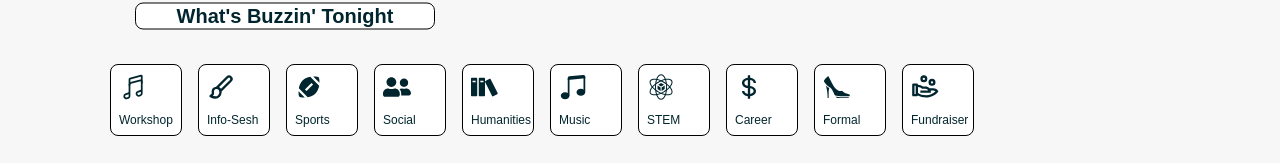
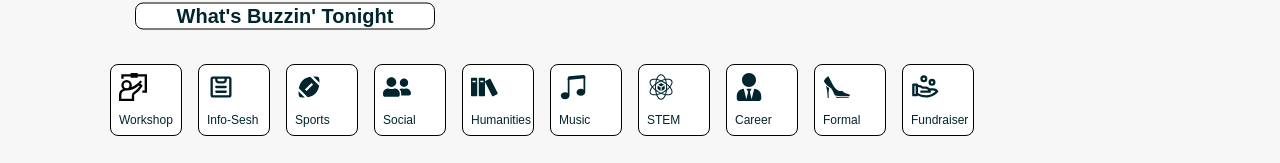
Before and after one commit to benweschler/buzz, a React (Create React App) app: page /feed in a window 1280 px wide. Shown: the part 251-414 px from the top of the page. Built offline with nearby package versions, Linux system fonts and the light colour scheme; no server answers.

Commit message:
Improve tag icons.

```diff
--- a/src/constants/Constants.js
+++ b/src/constants/Constants.js
@@ -1,24 +1,24 @@
-import {BiPaint} from "react-icons/bi";
-import {IoMusicalNotesOutline} from "react-icons/io5";
+import {CgClipboard} from "react-icons/cg";
+import {GrWorkshop} from "react-icons/gr";
 import {MdSportsFootball} from "react-icons/md";
 import {FaUserFriends} from "react-icons/fa";
 import {ImBooks} from "react-icons/im";
 import {BsMusicNoteBeamed} from "react-icons/bs";
 import {GiMaterialsScience} from "react-icons/gi";
-import {BiDollar} from "react-icons/bi";
+import {FaUserTie} from "react-icons/fa";
 import {GiHighHeel} from "react-icons/gi";
 import {RiHandCoinLine} from "react-icons/ri";
 
 export default class Constants {
   static tags = {
-    "Workshop": <IoMusicalNotesOutline/>,
-    "Info-Sesh": <BiPaint/>,
+    "Workshop": <GrWorkshop/>,
+    "Info-Sesh": <CgClipboard/>,
     "Sports": <MdSportsFootball/>,
     "Social": <FaUserFriends/>,
     "Humanities": <ImBooks/>,
     "Music": <BsMusicNoteBeamed/>,
     "STEM": <GiMaterialsScience/>,
-    "Career": <BiDollar/>,
+    "Career": <FaUserTie/>,
     "Formal": <GiHighHeel/>,
     "Fundraiser": <RiHandCoinLine/>
   };
```
